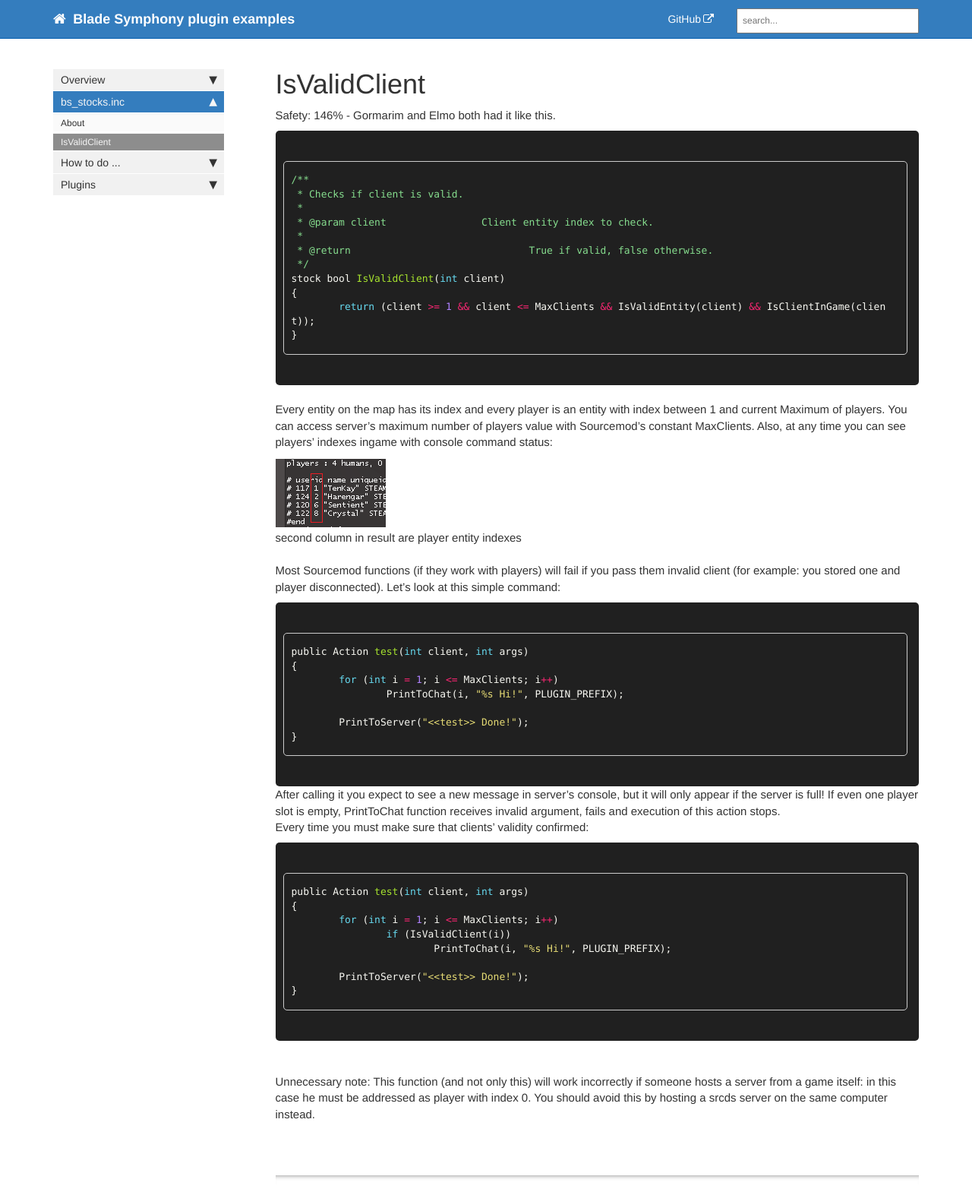
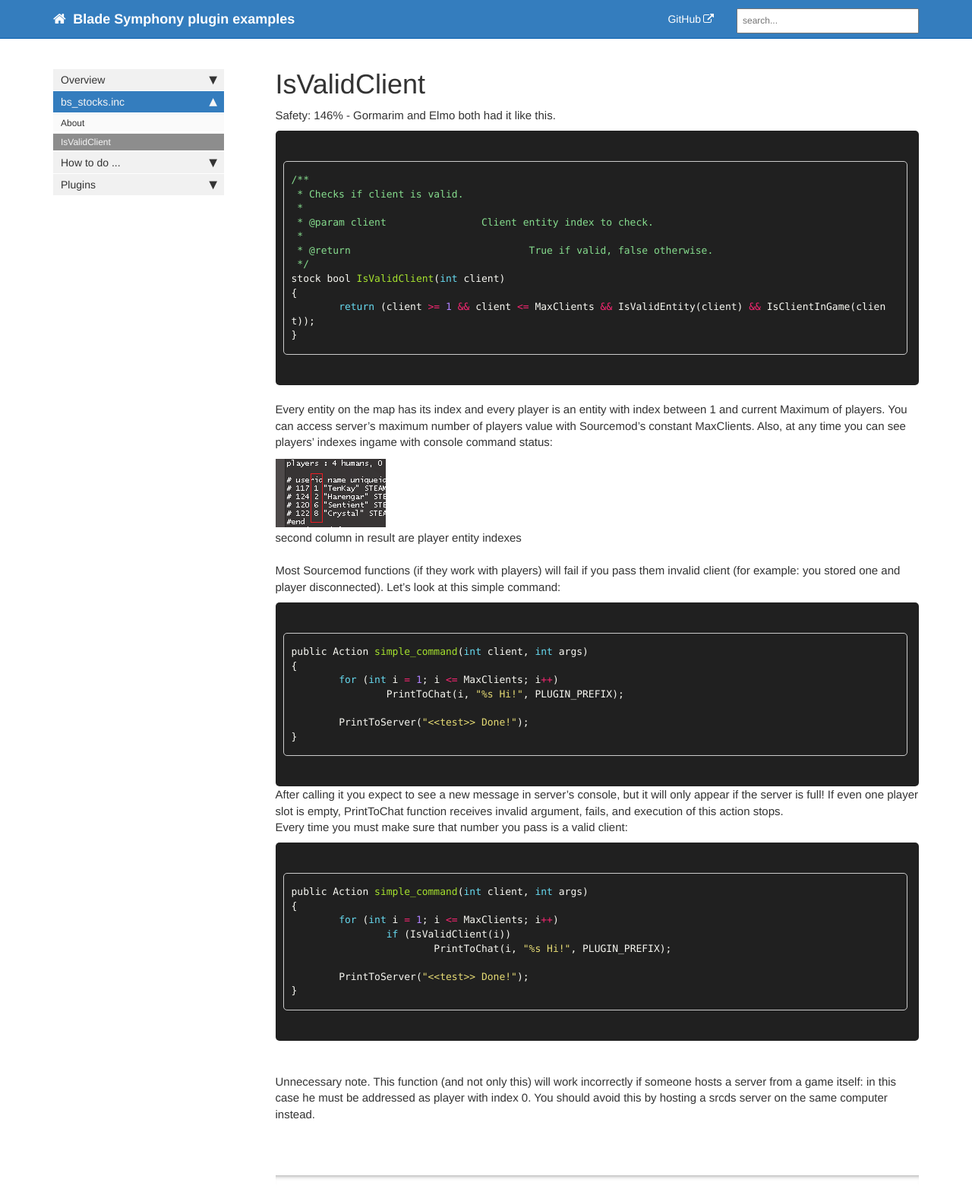
Before and after one commit to DiretideCandy/Blade-Symphony-Plugin-Examples, a Jekyll site: the page built from docs/pages/mydoc/bs_stocks_isvalidclient.md, in a window 1280 px wide. Shown: the whole page at 76% size. Built offline with Jekyll 4.4.1, drawn with Linux system fonts in a browser that asks for light colours; nearby versions of some CDN libraries; comment, search, counter and statistics services are not loaded.

Commit message:
Small fixes to pages

````diff
--- a/docs/css/syntax.css
+++ b/docs/css/syntax.css
@@ -1,7 +1,7 @@
 .highlight {
   white-space: pre;
   overflow: auto;
- /* word-wrap: normal; /* horizontal scrolling */
+  word-wrap: none; /* horizontal scrolling */
   -moz-border-radius: 5px;
   -webkit-border-radius: 5px;
   border-radius: 5px;
--- a/docs/pages/mydoc/bs_stocks_isvalidclient.md
+++ b/docs/pages/mydoc/bs_stocks_isvalidclient.md
@@ -32,7 +32,7 @@ second column in result are player entity indexes
 Most Sourcemod functions (if they work with players) will fail if you pass them invalid client (for example: you stored one and player disconnected).
 Let's look at this simple command:
 ```c
-public Action test(int client, int args)
+public Action simple_command(int client, int args)
 {
 	for (int i = 1; i <= MaxClients; i++)
 		PrintToChat(i, "%s Hi!", PLUGIN_PREFIX);
@@ -40,11 +40,11 @@ public Action test(int client, int args)
 	PrintToServer("<<test>> Done!");
 }
 ```
-After calling it you expect to see a new message in server's console, but it will only appear if the server is full! If even one player slot is empty, PrintToChat function receives invalid argument, fails and execution of this action stops.
+After calling it you expect to see a new message in server's console, but it will only appear if the server is full! If even one player slot is empty, PrintToChat function receives invalid argument, fails, and execution of this action stops.
 <br>
-Every time you must make sure that clients' validity confirmed:
+Every time you must make sure that number you pass is a valid client:
 ```c
-public Action test(int client, int args)
+public Action simple_command(int client, int args)
 {
 	for (int i = 1; i <= MaxClients; i++)
 		if (IsValidClient(i))
@@ -54,4 +54,4 @@ public Action test(int client, int args)
 }
 ```
 <br><br>
-Unnecessary note: This function (and not only this) will work incorrectly if someone hosts a server from a game itself: in this case he must be addressed as player with index 0. You should avoid this by hosting a srcds server on the same computer instead.
+Unnecessary note. This function (and not only this) will work incorrectly if someone hosts a server from a game itself: in this case he must be addressed as player with index 0. You should avoid this by hosting a srcds server on the same computer instead.
````
Also changed, not shown: docs/pages/mydoc/bs_stocks.md (+2 -2 lines).
